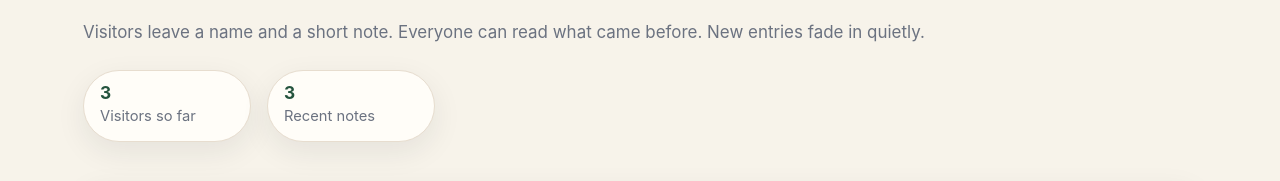
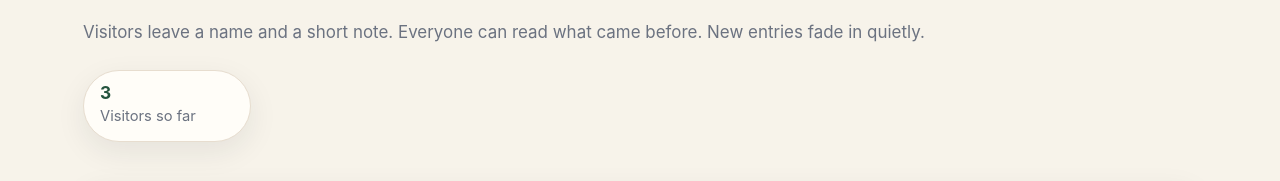
Before and after one commit to ThanhNV121097/project-dd194c58, a Next.js app in the folder code/frontend/: page / in a window 1280 px wide. Shown: the part 253-434 px from the top of the page. Built offline with nearby package versions, Linux system fonts and the light colour scheme.

Commit message:
feat(ui): tighten guest book page to approved scope

```diff
--- a/code/frontend/components/GuestBookPage.tsx
+++ b/code/frontend/components/GuestBookPage.tsx
@@ -74,7 +74,7 @@ export default function GuestBookPage({ data }: GuestBookPageProps) {
     return (
       <main className={styles.page}>
         <section className={styles.notice} role="alert">
-          <h1 className={styles.title}>Guest Book</h1>
+          <h1 className={styles.noticeTitle}>Guest Book</h1>
           <p className={styles.noticeMessage}>{data.apiUnavailableMessage ?? apiUnavailableMessage}</p>
         </section>
       </main>
@@ -88,9 +88,8 @@ export default function GuestBookPage({ data }: GuestBookPageProps) {
           <p className={styles.eyebrow}>Shop door guest book</p>
           <h1 id="guest-book-title" className={styles.title}>A little welcome on every visit.</h1>
           <p className={styles.intro}>Visitors leave a name and a short note. Everyone can read what came before. New entries fade in quietly.</p>
-          <ul className={styles.stats} aria-label="Visitor stats">
+          <ul className={styles.stats} aria-label="Visitor count">
             <li className={styles.stat}><strong>{count}</strong><span>Visitors so far</span></li>
-            <li className={styles.stat}><strong>{newestEntries.length}</strong><span>Recent notes</span></li>
           </ul>
         </header>
         <section className={styles.layout}>
```
